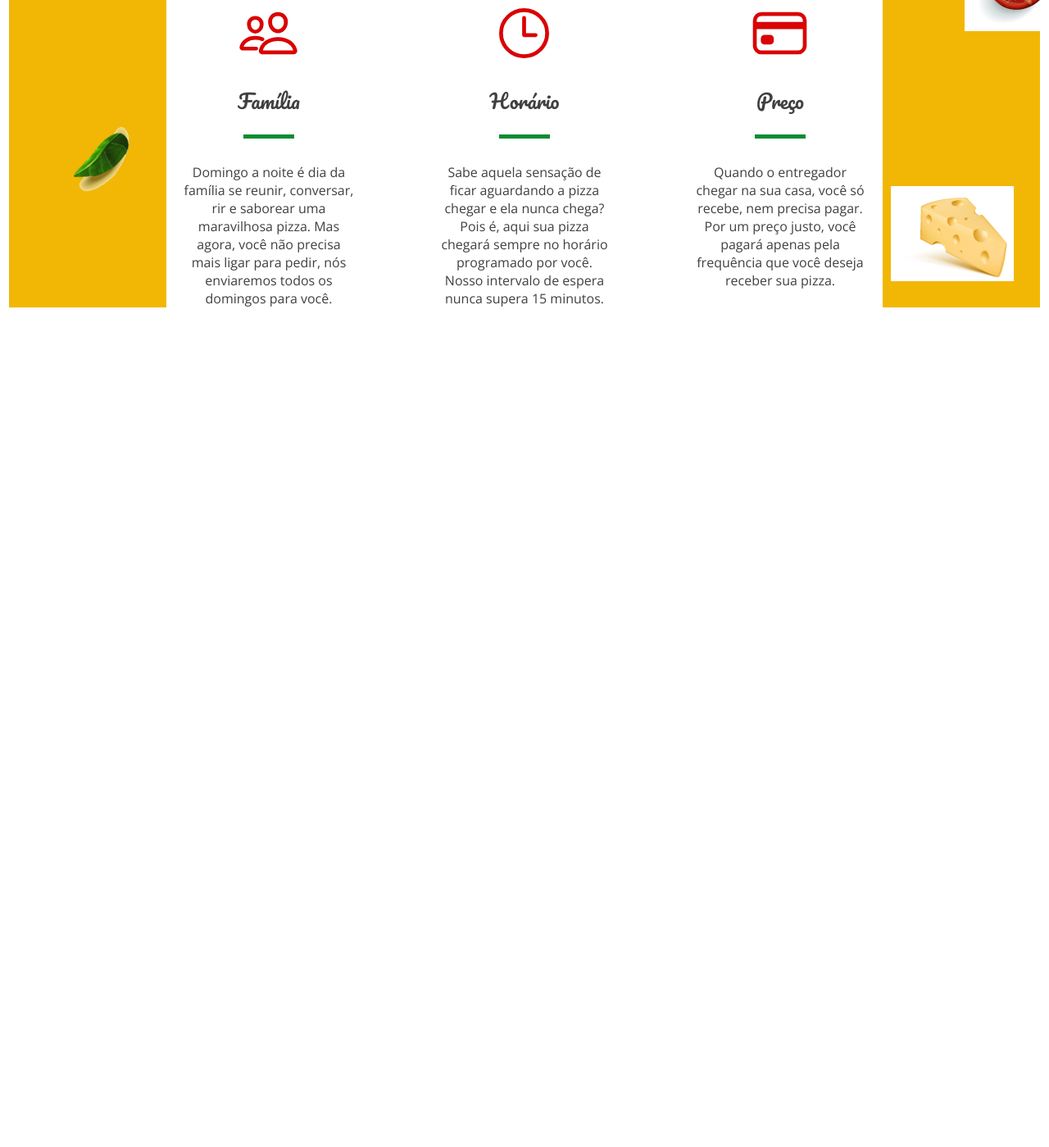
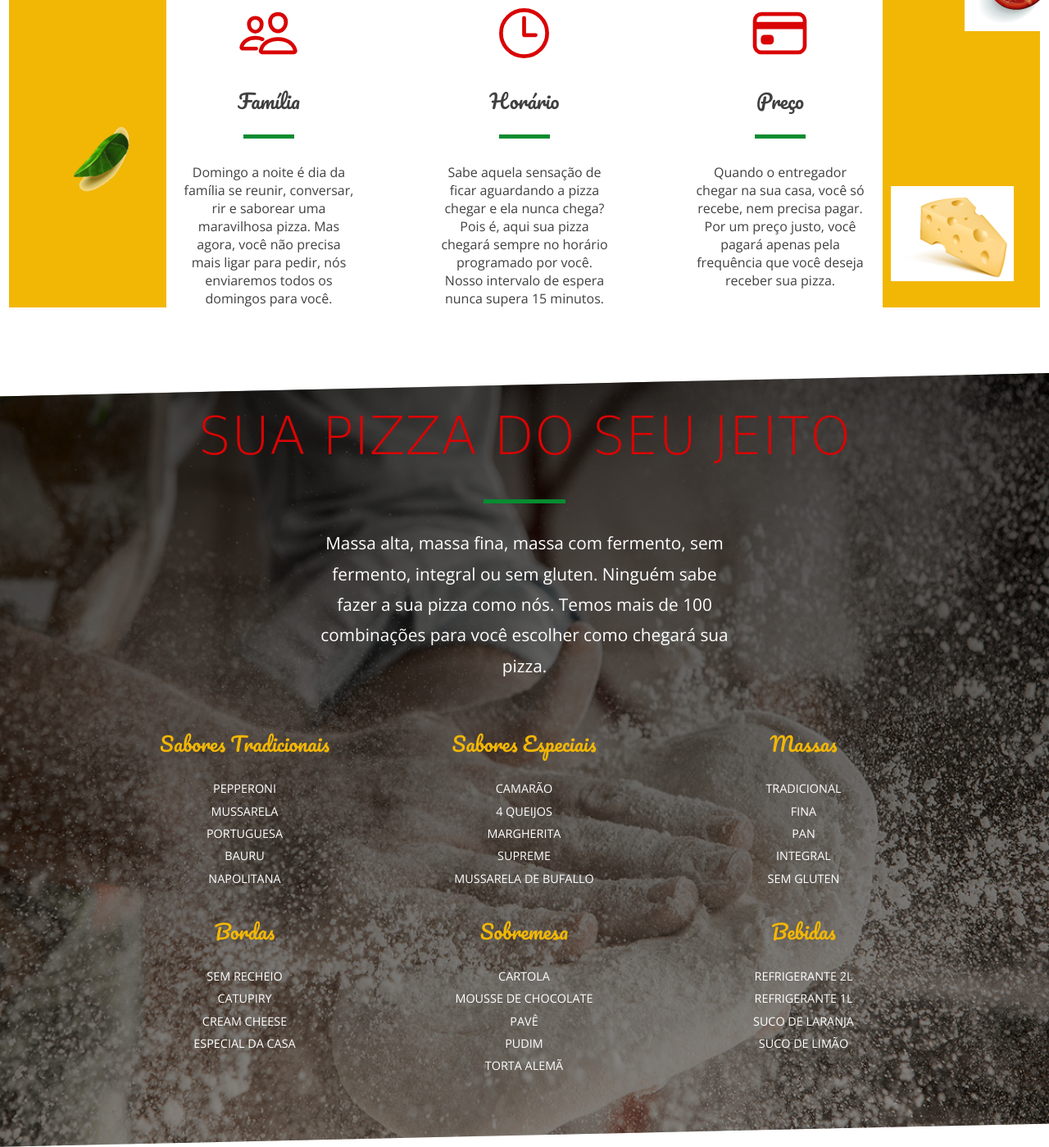
Before and after one commit to felipebignoto/Pizzaria, a plain HTML site: page projeto/index.html in a window 1280 px wide. Shown: the part 1213-2612 px from the top of the page at 82% size. Before the commit the page ends 1668 px from the top, so only its background shows below. Drawn offline with nearby package versions, Linux system fonts and the light colour scheme; a web font is replaced by a local one.

Commit message:
iniciar aula 70

```diff
--- a/projeto/css/style.css
+++ b/projeto/css/style.css
@@ -318,3 +318,45 @@
     background-repeat: no-repeat;
 
 }
+
+/*--------------------*/
+/*--Pizza-*/
+/*-------------------*/
+
+section#pizza{
+    background-image: linear-gradient(rgba(0,0,0,0.7),rgba(0,0,0,0.4)), url(../_imagens/secao10-background-secao-pizza.jpg);
+    padding: 40px 0 80px;
+    background-size: cover;
+    display: flex;
+    flex-direction: column;
+    flex-wrap: nowrap;
+    justify-content: flex-start;
+    align-items: center;
+    clip-path: polygon(0 3%, 100% 0, 100% 97%, 0 100%);
+}
+
+section#pizza p.destaque{
+    color: #fff;
+    width: 40%;
+}
+
+div#pizza-opcoes-mestre{
+    width: 80%;
+    margin-top: 30px;
+    display: flex;
+    flex-flow: row wrap;
+}
+
+div.pizza-opcoes{
+    width: 33.3%;
+    text-align: center;
+    padding: 5px 0;
+}
+
+section#pizza ul li{
+    color: white;
+    line-height: 1.9;
+    font-size: 90% ;
+    list-style: none;
+    text-transform: uppercase;
+}
--- a/projeto/index.html
+++ b/projeto/index.html
@@ -85,6 +85,72 @@
 
     </section>
 
+    <section id="pizza">
+        <h2>SUA PIZZA DO SEU JEITO</h2>
+        <p class="destaque">Massa alta, massa fina, massa com fermento, sem fermento, integral ou sem gluten. Ninguém sabe fazer a sua pizza como nós. Temos mais de 100 combinações para você escolher como chegará sua pizza. </p>
+
+        <div id="pizza-opcoes-mestre">
+            <div class="pizza-opcoes">
+                <h4>Sabores Tradicionais</h4>
+                <ul>
+                    <li>Pepperoni</li>
+                    <li>Mussarela</li>
+                    <li>Portuguesa</li>
+                    <li>Bauru</li>
+                    <li>Napolitana</li>
+                </ul>
+            </div>
+            <div class="pizza-opcoes">
+                <h4>Sabores Especiais</h4>
+                <ul>
+                    <li>Camarão</li>
+                    <li>4 Queijos</li>
+                    <li>Margherita</li>
+                    <li>Supreme</li>
+                    <li>Mussarela de Bufallo</li>
+                </ul>
+            </div>
+            <div class="pizza-opcoes">
+                <h4>Massas</h4>
+                <ul>
+                    <li>Tradicional</li>
+                    <li>Fina</li>
+                    <li>Pan</li>
+                    <li>Integral</li>
+                    <li>Sem Gluten</li>
+                </ul>
+            </div>
+            <div class="pizza-opcoes">
+                <h4>Bordas</h4>
+                <ul>
+                    <li>Sem recheio</li>
+                    <li>Catupiry</li>
+                    <li>Cream Cheese</li>
+                    <li>Especial da Casa</li>
+                </ul>
+            </div>
+            <div class="pizza-opcoes">
+                <h4>Sobremesa</h4>
+                <ul>
+                    <li>Cartola</li>
+                    <li>Mousse de Chocolate</li>
+                    <li>Pavê</li>
+                    <li>Pudim</li>
+                    <li>Torta Alemã</li>
+                </ul>
+            </div>
+            <div class="pizza-opcoes">
+                <h4>Bebidas</h4>
+                <ul>
+                    <li>Refrigerante 2L</li>
+                    <li>Refrigerante 1L</li>
+                    <li>Suco de Laranja</li>
+                    <li>Suco de Limão</li>
+                </ul>
+            </div>
+        </div>
+    </section>
+
 
 
 
```
